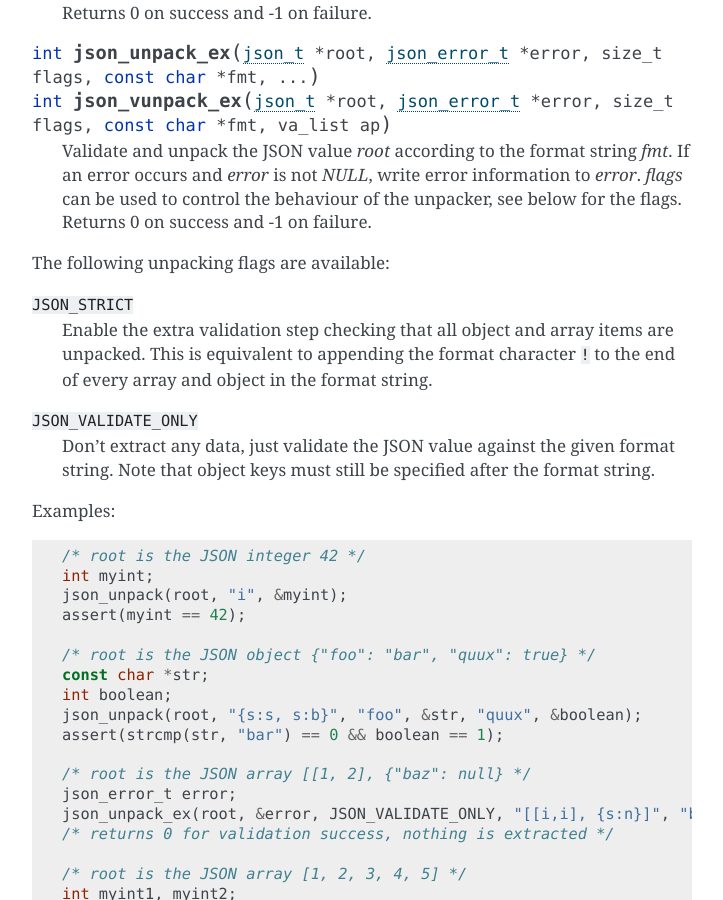
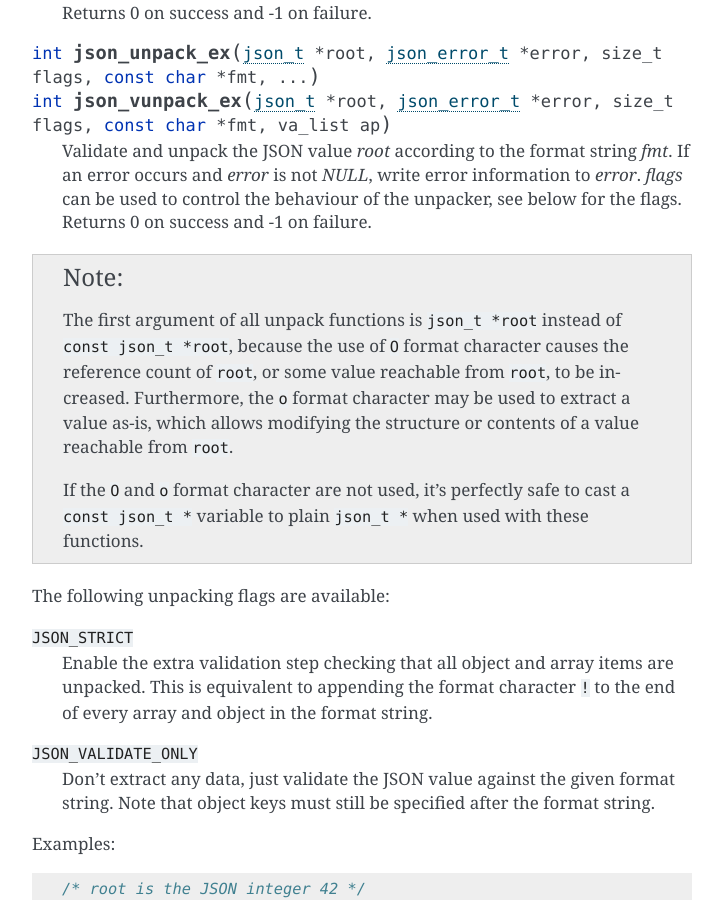
Before and after one commit to akheron/jansson, a Sphinx documentation site: the page built from doc/apiref.rst, in a window 1280 px wide and 900 px high, scrolled down 21110 px. Shown: the whole window, without its empty margins (388-1111 px from the left). Built offline with Sphinx 7.4.7, drawn with Linux system fonts in a browser that asks for light colours.

Commit message:
doc: Explain the non-constness of the first parameter of json_unpack() et al
Fixes GH-30.

```diff
--- a/doc/apiref.rst
+++ b/doc/apiref.rst
@@ -1047,6 +1047,20 @@ The following functions compose the parsing and validation API:
    behaviour of the unpacker, see below for the flags. Returns 0 on
    success and -1 on failure.
 
+.. note::
+
+   The first argument of all unpack functions is ``json_t *root``
+   instead of ``const json_t *root``, because the use of ``O`` format
+   character causes the reference count of ``root``, or some value
+   reachable from ``root``, to be increased. Furthermore, the ``o``
+   format character may be used to extract a value as-is, which allows
+   modifying the structure or contents of a value reachable from
+   ``root``.
+
+   If the ``O`` and ``o`` format character are not used, it's
+   perfectly safe to cast a ``const json_t *`` variable to plain
+   ``json_t *`` when used with these functions.
+
 The following unpacking flags are available:
 
 ``JSON_STRICT``
```
